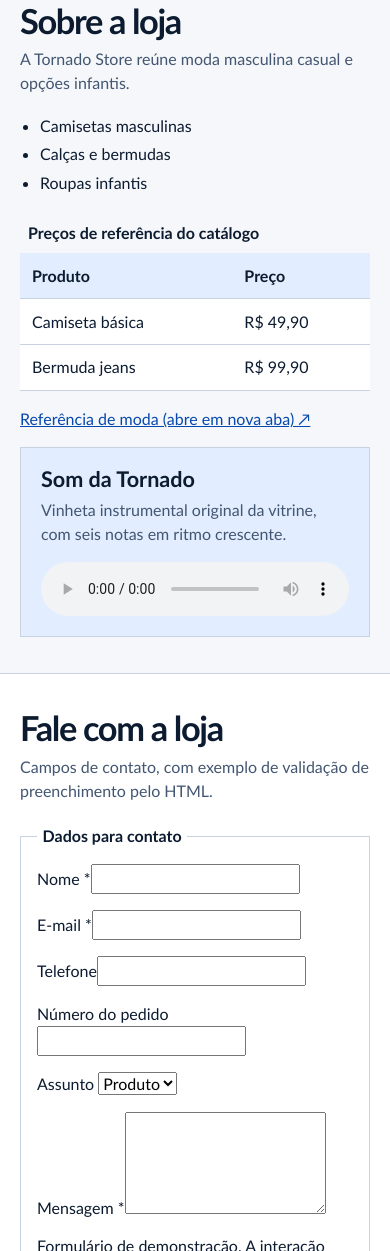
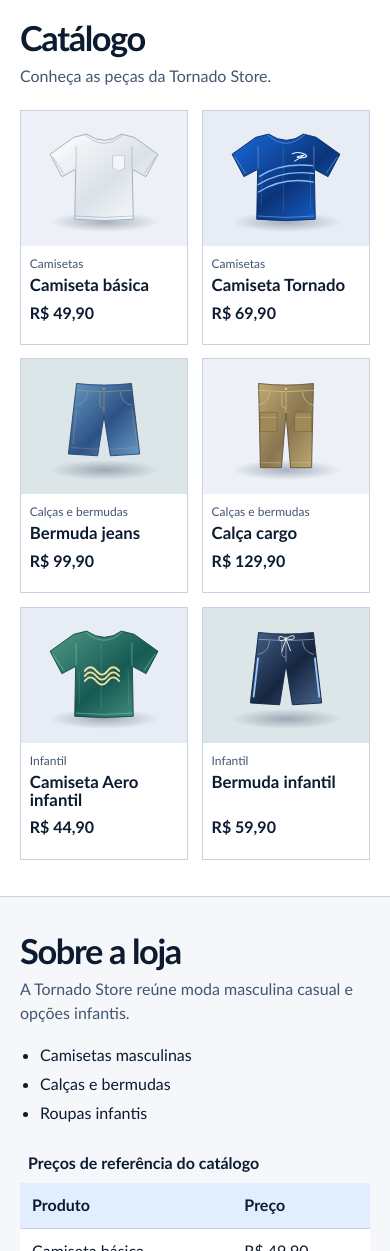
Before and after one commit to jotaerremoral/projeto-integrador-frontend-ciro, a plain HTML site: page index.html in a window 390 px wide. Shown: the part 749-2000 px from the top of the page. Drawn offline with Linux system fonts and the light colour scheme.

Commit message:
feat: organiza a galeria e o layout responsivo

```diff
--- a/css/style.css
+++ b/css/style.css
@@ -28,7 +28,7 @@ a:focus-visible, button:focus-visible, input:focus-visible, select:focus-visible
 .barra { position: relative; display: flex; align-items: center; justify-content: space-between; gap: 1rem; }
 .marca img { width: 6.75rem; }
 
-.hero { align-items: stretch; padding-block: var(--espaco); min-height: 29rem; }
+.hero { display: grid; grid-template-columns: 1fr 1.16fr; align-items: stretch; padding-block: var(--espaco); min-height: 29rem; }
 .hero-texto { padding: clamp(1.5rem, 4vw, 3.5rem) clamp(1.25rem, 4vw, 3.75rem); background: var(--tinta); color: var(--branco); }
 .rotulo { font-size: .8125rem; text-transform: uppercase; letter-spacing: .1em; color: var(--azul-claro); font-weight: bold; }
 h1, h2, h3 { font-family: var(--display); line-height: 1.05; }
@@ -53,7 +53,29 @@ h1 em { color: #83baff; font-style: normal; }
 h2 { font-size: 3.5rem; letter-spacing: -.04em; }
 h3 { font-size: 1.35rem; }
 .titulo-secao p, .sobre p { color: var(--muted); margin-top: .5rem; }
-.sobre, .contato { gap: clamp(1.25rem, 6vw, 5rem); align-items: start; }
+.vitrine { display: grid; grid-template-columns: minmax(0, 1fr) minmax(15rem, 20rem); gap: clamp(1.25rem, 3vw, 2rem); align-items: start; }
+.filtros { display: grid; grid-template-columns: 1.6fr 1fr; gap: .75rem; }
+label { display: block; font-weight: bold; margin-bottom: .25rem; }
+input, select, textarea { width: 100%; padding: .58rem .7rem; border-radius: .25rem; border: 1px solid #8799af; background: var(--branco); color: var(--tinta); }
+.resultado { font-size: .875rem; margin: .65rem 0 .9rem; color: var(--muted); }
+.grade { display: grid; grid-template-columns: repeat(3, minmax(0, 1fr)); gap: .85rem; padding: 0; margin: 0; list-style: none; }
+.produto { background: var(--branco); border: 1px solid var(--linha); min-width: 0; display: flex; flex-direction: column; }
+.produto:nth-child(3n+2) .foto { background: #e8ecf4; }
+.produto:nth-child(3n+3) .foto { background: #dce5e8; }
+.foto { background: #edf1f7; overflow: hidden; display: grid; place-items: center; }
+.foto img { width: 100%; aspect-ratio: 320 / 260; padding: .5rem; transition: transform .2s; }
+.produto:hover img { transform: scale(1.055); }
+.produto-dados { display: flex; flex-direction: column; align-items: flex-start; flex: 1; padding: .75rem; }
+.produto-dados h3 { margin-block: .2rem .45rem; font-size: 1.05rem; }
+.categoria { color: var(--muted); font-size: .75rem; }
+.preco { font-weight: bold; margin: auto 0 .65rem; }
+.produto-dados button { width: 100%; font-size: .875rem; }
+.produto-dados button[aria-pressed="true"] { background: #dcecff; border-color: var(--azul); }
+.selecao { border-top: .25rem solid var(--azul); background: var(--papel); padding: 1.1rem; scroll-margin-top: .5rem; }
+.selecao > p { margin-block: .55rem; font-weight: bold; }
+.selecao ul { list-style: none; margin: 0 0 .7rem; padding: 0; }
+.selecao li { padding-block: .35rem; border-top: 1px solid var(--linha); font-size: .875rem; }
+.sobre, .contato { display: grid; grid-template-columns: minmax(0, 1fr) minmax(0, 1fr); gap: clamp(1.25rem, 6vw, 5rem); align-items: start; }
 .linha-produtos { padding-left: 1.25rem; }
 .linha-produtos li { padding-block: .15rem; }
 table { width: 100%; border-collapse: collapse; margin-block: 1rem; background: var(--branco); text-align: left; }
@@ -64,7 +86,7 @@ th { background: #e2edff; }
 audio { display: block; width: 100%; margin-top: 1rem; }
 fieldset { margin: 0; padding: 1rem; border: 1px solid var(--linha); min-inline-size: 0; }
 legend { padding-inline: .35rem; font-weight: bold; }
-.campos { gap: .75rem; margin-bottom: .85rem; }
+.campos { display: grid; grid-template-columns: 1fr 1fr; gap: .75rem; margin-bottom: .85rem; }
 .campo-largo { grid-column: 1 / -1; }
 textarea { resize: vertical; }
 #retorno-contato:not(:empty) { margin-top: .75rem; color: #125033; }
@@ -95,6 +117,3 @@ textarea { resize: vertical; }
 @media (prefers-reduced-motion: reduce) {
     .foto img { transition: none; }
 }
-
-.hero-texto, .hero-visual { min-height: 15rem; }
-.sobre > div + div, .campos > div + div { margin-top: 1rem; }
--- a/index.html
+++ b/index.html
@@ -24,7 +24,7 @@
                 <p class="rotulo">Moda casual para adultos e crianças</p>
                 <h1 id="titulo">Tornado<br><em>Store.</em></h1>
                 <p class="descricao">Camisetas, calças e bermudas para o dia a dia. Explore a vitrine e monte sua seleção.</p>
-                <a href="#sobre" class="botao botao-principal">Sobre a loja <span aria-hidden="true">↘</span></a>
+                <a href="#catalogo" class="botao botao-principal">Explorar catálogo <span aria-hidden="true">↘</span></a>
             </div>
             <figure class="hero-visual">
                 <svg class="vento" viewBox="0 0 480 410" preserveAspectRatio="xMidYMid slice" aria-hidden="true">
@@ -37,6 +37,65 @@
                     alt="Ilustração de camiseta azul com linhas claras e símbolo da Tornado Store">
                 <figcaption><span>DESTAQUE DA VITRINE</span> Camiseta Tornado</figcaption>
             </figure>
+        </section>
+
+        <section id="catalogo" tabindex="-1" class="faixa" aria-labelledby="titulo-catalogo">
+            <div class="limite espaco-secao">
+                <div class="titulo-secao">
+                    <h2 id="titulo-catalogo">Catálogo</h2>
+                    <p>Conheça as peças da Tornado Store.</p>
+                </div>
+                <ul id="produtos" class="grade" aria-label="Peças do catálogo">
+                    <li id="camisetas" class="produto" data-produto="1">
+                        <div class="foto"><img src="assets/images/camiseta-basica.svg" width="320" height="260" alt="Camiseta branca de gola redonda"></div>
+                        <div class="produto-dados">
+                            <span class="categoria">Camisetas</span>
+                            <h3>Camiseta básica</h3>
+                            <p class="preco">R$ 49,90</p>
+                        </div>
+                    </li>
+                    <li class="produto" data-produto="2">
+                        <div class="foto"><img src="assets/images/camiseta-tornado.svg" width="320" height="260" alt="Camiseta azul com desenho de vento"></div>
+                        <div class="produto-dados">
+                            <span class="categoria">Camisetas</span>
+                            <h3>Camiseta Tornado</h3>
+                            <p class="preco">R$ 69,90</p>
+                        </div>
+                    </li>
+                    <li id="calcas" class="produto" data-produto="3">
+                        <div class="foto"><img src="assets/images/bermuda-jeans.svg" width="320" height="260" alt="Bermuda jeans azul com bolsos"></div>
+                        <div class="produto-dados">
+                            <span class="categoria">Calças e bermudas</span>
+                            <h3>Bermuda jeans</h3>
+                            <p class="preco">R$ 99,90</p>
+                        </div>
+                    </li>
+                    <li class="produto" data-produto="4">
+                        <div class="foto"><img src="assets/images/calca-cargo.svg" width="320" height="260" alt="Calça cargo caqui com bolsos laterais"></div>
+                        <div class="produto-dados">
+                            <span class="categoria">Calças e bermudas</span>
+                            <h3>Calça cargo</h3>
+                            <p class="preco">R$ 129,90</p>
+                        </div>
+                    </li>
+                    <li id="infantil" class="produto" data-produto="5">
+                        <div class="foto"><img src="assets/images/camiseta-infantil.svg" width="320" height="260" alt="Camiseta infantil verde com estampa de ondas"></div>
+                        <div class="produto-dados">
+                            <span class="categoria">Infantil</span>
+                            <h3>Camiseta Aero infantil</h3>
+                            <p class="preco">R$ 44,90</p>
+                        </div>
+                    </li>
+                    <li class="produto" data-produto="6">
+                        <div class="foto"><img src="assets/images/bermuda-infantil.svg" width="320" height="260" alt="Bermuda infantil azul marinho com cordão claro"></div>
+                        <div class="produto-dados">
+                            <span class="categoria">Infantil</span>
+                            <h3>Bermuda infantil</h3>
+                            <p class="preco">R$ 59,90</p>
+                        </div>
+                    </li>
+                </ul>
+            </div>
         </section>
 
         <section id="sobre" class="limite espaco-secao sobre" aria-labelledby="titulo-sobre">
```
